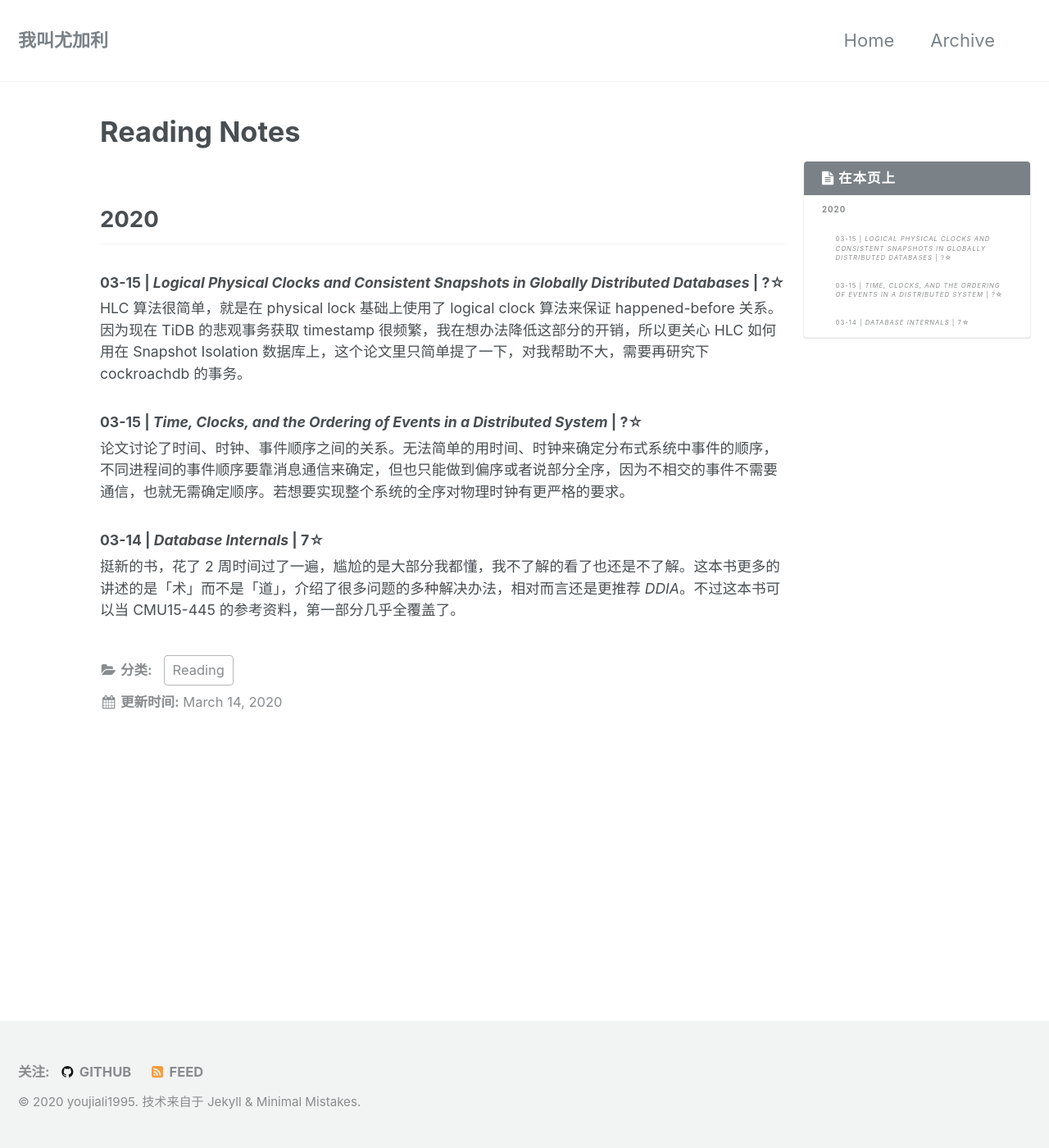
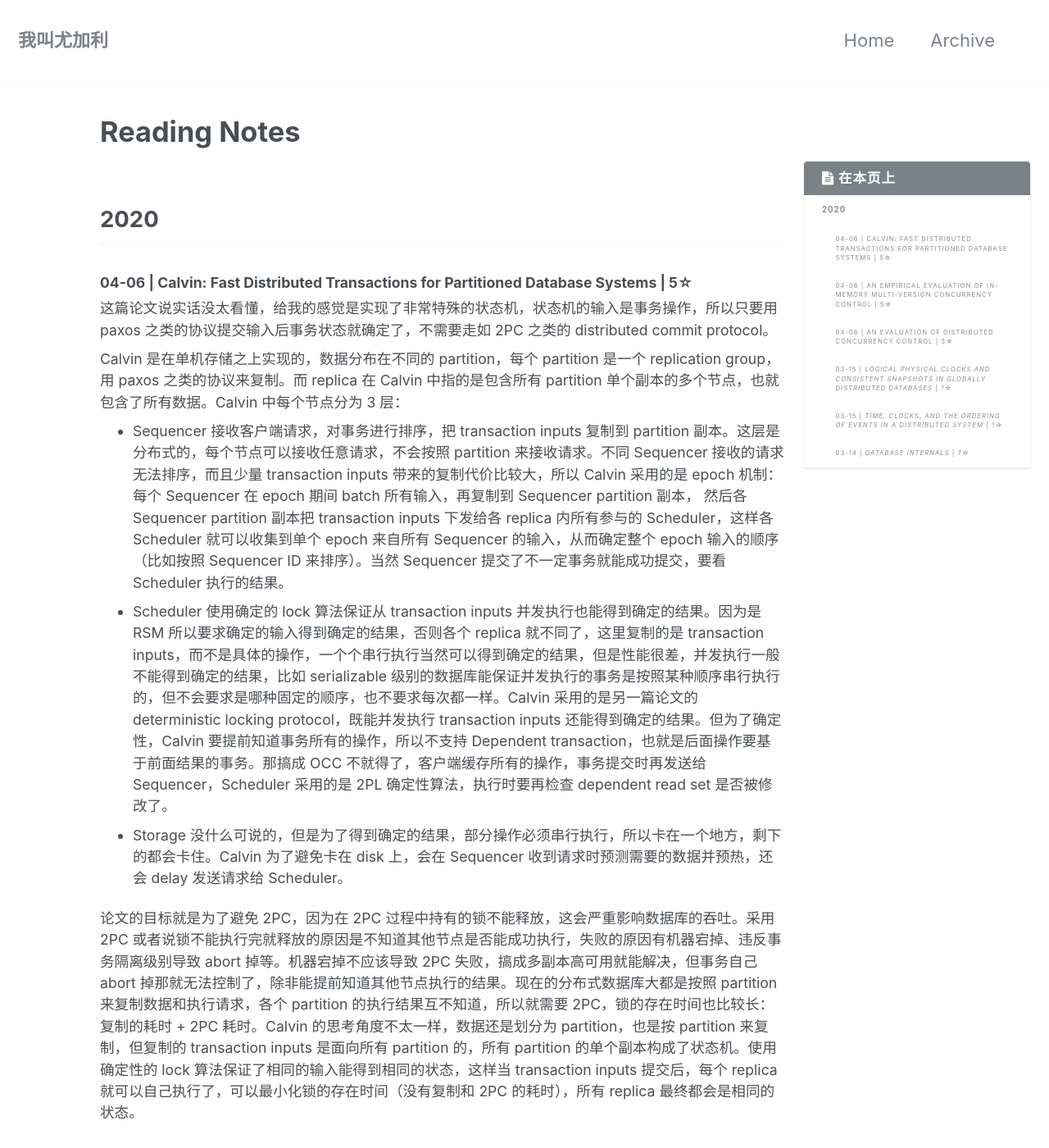
Before and after one commit to youjiali1995/youjiali1995.github.io, a Jekyll site: the page built from _posts/Reading/2020-03-14-reading-notes.md, in a window 1280 px wide and 1400 px high. Shown: the whole window at 82% size. Built offline with Jekyll 4.4.1, drawn with Linux system fonts in a browser that asks for light colours; some of the changed text lies outside the part shown.

Commit message:
04-06: update reading-notes.md
Signed-off-by: youjiali1995 <zlwgx1023@gmail.com>

```diff
--- a/_posts/Reading/2020-03-14-reading-notes.md
+++ b/_posts/Reading/2020-03-14-reading-notes.md
@@ -9,9 +9,31 @@ categories: Reading
 
 ## 2020
 
+### 04-06 | Calvin: Fast Distributed Transactions for Partitioned Database Systems | 5☆
+
+这篇论文说实话没太看懂，给我的感觉是实现了非常特殊的状态机，状态机的输入是事务操作，所以只要用 paxos 之类的协议提交输入后事务状态就确定了，不需要走如 2PC 之类的 distributed commit protocol。
+
+Calvin 是在单机存储之上实现的，数据分布在不同的 partition，每个 partition 是一个 replication group，用 paxos 之类的协议来复制。而 replica 在 Calvin 中指的是包含所有 partition 单个副本的多个节点，也就包含了所有数据。Calvin 中每个节点分为 3 层：
+
+* Sequencer 接收客户端请求，对事务进行排序，把 transaction inputs 复制到 partition 副本。这层是分布式的，每个节点可以接收任意请求，不会按照 partition 来接收请求。不同 Sequencer 接收的请求无法排序，而且少量 transaction inputs 带来的复制代价比较大，所以 Calvin 采用的是 epoch 机制：每个 Sequencer 在 epoch 期间 batch 所有输入，再复制到 Sequencer partition 副本， 然后各 Sequencer partition 副本把 transaction inputs 下发给各 replica 内所有参与的 Scheduler，这样各 Scheduler 就可以收集到单个 epoch 来自所有 Sequencer 的输入，从而确定整个 epoch 输入的顺序（比如按照 Sequencer ID 来排序）。当然 Sequencer 提交了不一定事务就能成功提交，要看 Scheduler 执行的结果。
+* Scheduler 使用确定的 lock 算法保证从 transaction inputs 并发执行也能得到确定的结果。因为是 RSM 所以要求确定的输入得到确定的结果，否则各个 replica 就不同了，这里复制的是 transaction inputs，而不是具体的操作，一个个串行执行当然可以得到确定的结果，但是性能很差，并发执行一般不能得到确定的结果，比如 serializable 级别的数据库能保证并发执行的事务是按照某种顺序串行执行的，但不会要求是哪种固定的顺序，也不要求每次都一样。Calvin 采用的是另一篇论文的 deterministic locking protocol，既能并发执行 transaction inputs 还能得到确定的结果。但为了确定性，Calvin 要提前知道事务所有的操作，所以不支持 Dependent transaction，也就是后面操作要基于前面结果的事务。那搞成 OCC 不就得了，客户端缓存所有的操作，事务提交时再发送给 Sequencer，Scheduler 采用的是 2PL 确定性算法，执行时要再检查 dependent read set 是否被修改了。
+* Storage 没什么可说的，但是为了得到确定的结果，部分操作必须串行执行，所以卡在一个地方，剩下的都会卡住。Calvin 为了避免卡在 disk 上，会在 Sequencer 收到请求时预测需要的数据并预热，还会 delay 发送请求给 Scheduler。
+
+论文的目标就是为了避免 2PC，因为在 2PC 过程中持有的锁不能释放，这会严重影响数据库的吞吐。采用 2PC 或者说锁不能执行完就释放的原因是不知道其他节点是否能成功执行，失败的原因有机器宕掉、违反事务隔离级别导致 abort 掉等。机器宕掉不应该导致 2PC 失败，搞成多副本高可用就能解决，但事务自己 abort 掉那就无法控制了，除非能提前知道其他节点执行的结果。现在的分布式数据库大都是按照 partition 来复制数据和执行请求，各个 partition 的执行结果互不知道，所以就需要 2PC，锁的存在时间也比较长：复制的耗时 + 2PC 耗时。Calvin 的思考角度不太一样，数据还是划分为 partition，也是按 partition 来复制，但复制的 transaction inputs 是面向所有 partition 的，所有 partition 的单个副本构成了状态机。使用确定性的 lock 算法保证了相同的输入能得到相同的状态，这样当 transaction inputs 提交后，每个 replica 就可以自己执行了，可以最小化锁的存在时间（没有复制和 2PC 的耗时），所有 replica 最终都会是相同的状态。
+
+### 04-06 | An Empirical Evaluation of In-Memory Multi-Version Concurrency Control | 5☆
+
+又是一篇在自研平台(Peloton)比较各种 MVCC 实现的论文，比较了 concurrency control、version storage、GC 和 index 的不同实现在不同 workload 下的性能，实现是基于纯内存数据库（越来越多的论文侧重于纯内存数据库了，毕竟硬件越来越牛逼），感觉还是什么都没说。。
+
+现在大多数数据库都用了 MVCC，这部分的实现特别影响数据库的性能，尤其是 TiDB 这种基于 RocksDB 的 LSM-tree 的，scan 要做归并排序，如果版本特别多的话要跳过很多版本才能找到下一个有效数据，GC 来不及的话就会特别影响性能。TiKV 为了减少版本过多的影响，当 next 几次还没找到需要的数据时，会用 seek，很粗暴，效果也不好说。
+
+### 04-06 | An Evaluation of Distributed Concurrency Control | 3☆
+
+论文基于自研的平台比较了 6 种 serializable 级别的 distributed concurrency control 在典型 OLTP workload 场景下的性能，分别从读写比例、冲突程度、分布式事务涉及的 partition 数量、网络延迟等方面来比较，结论是都不太行，但是这几种协议都是自己实现的，肯定有很多可优化的地方，比较的结果不太准确。提出的解决办法有：1. 用 RDMA 之类的降低网络延迟，但对于跨数据中心场景没有办法；2. 更优的 data partition 策略，尽量将分布式事务变成单机事务；3. 使用更低的隔离级别。怎么说了和没说一样。。
+
 ### 03-15 | *Logical Physical Clocks and Consistent Snapshots in Globally Distributed Databases* | ?☆
 
-HLC 算法很简单，就是在 physical lock 基础上使用了 logical clock 算法来保证 happened-before 关系。因为现在 TiDB 的悲观事务获取 timestamp 很频繁，我在想办法降低这部分的开销，所以更关心 HLC 如何用在 Snapshot Isolation 数据库上，这个论文里只简单提了一下，对我帮助不大，需要再研究下 cockroachdb 的事务。
+HLC 算法很简单，就是在 physical clock 基础上使用了 logical clock 算法来保证 happened-before 关系。因为现在 TiDB 的悲观事务获取 timestamp 很频繁，我在想办法降低这部分的开销，所以更关心 HLC 如何用在 Snapshot Isolation 数据库上，这个论文里只简单提了一下，对我帮助不大，需要再研究下 cockroachdb 的事务。
 
 ### 03-15 | *Time, Clocks, and the Ordering of Events in a Distributed System* | ?☆
 
```
